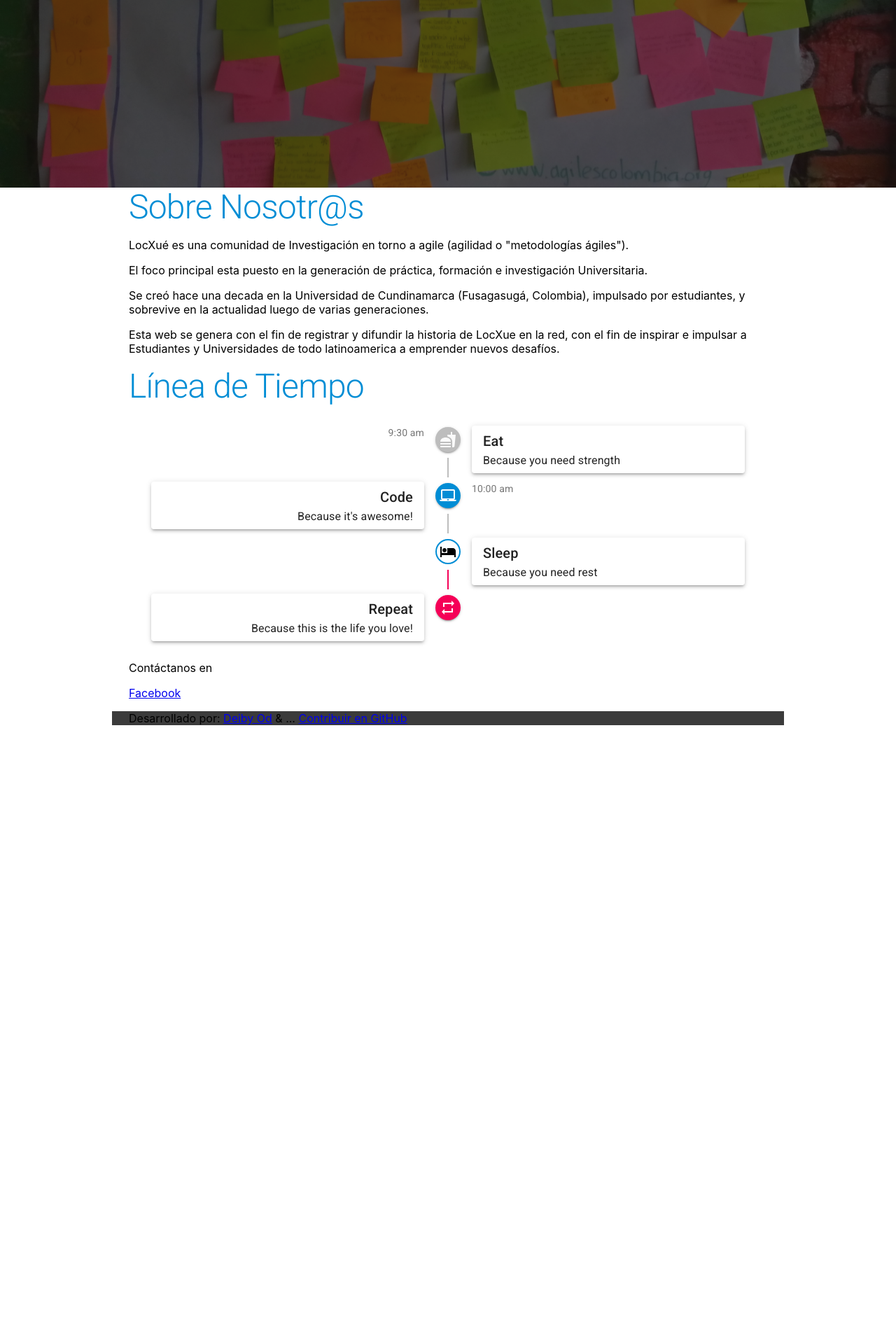
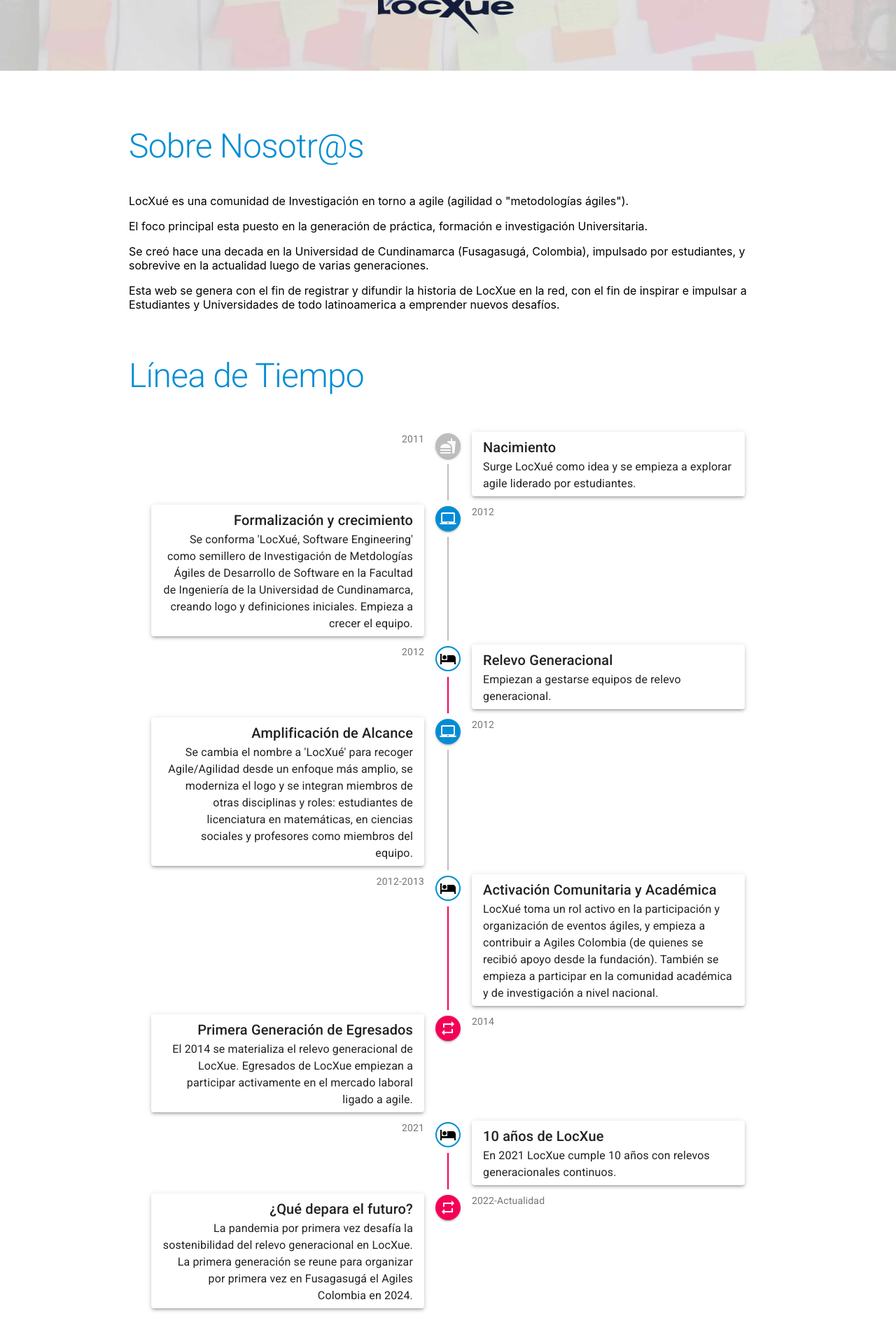
Before and after one commit to LocXue/locxue, a React (Create React App) app: page / in a window 1280 px wide. Shown: the part 280-2200 px from the top of the page at 70% size. Before the commit the page ends 1332 px from the top, so only its background shows below. Built offline with nearby package versions, Linux system fonts and the light colour scheme.

Commit message:
Functional MVP

```diff
--- a/src/App.css
+++ b/src/App.css
@@ -1,3 +1,6 @@
+.section-title {
+  padding: 1em 0 0.5em 0;
+}
 /*.App {
   text-align: center;
 }
--- a/src/App.js
+++ b/src/App.js
@@ -18,11 +18,12 @@ function App() {
       <ThemeProvider theme={theme}>
         <Header />
         <Container maxWidth="md">
-          <Typography variant="h1" color="primary">Sobre Nosotr@s</Typography>
+          <div id="about-us"></div>
+          <Typography variant="h1" className="section-title" color="primary">Sobre Nosotr@s</Typography>
           <AboutUs />
-          <Typography variant="h1" color="primary">Línea de Tiempo</Typography>
+          <div id="timeline"></div>
+          <Typography variant="h1" className="section-title" color="primary">Línea de Tiempo</Typography>
           <LocXueTimeline />
-          <ContactUs />
         </Container>
         <LocXueFooter />
       </ThemeProvider>
--- a/src/components/ButtonAppBar/ButtonAppBar.js
+++ b/src/components/ButtonAppBar/ButtonAppBar.js
@@ -27,9 +27,8 @@ export default function ButtonAppBar() {
           <Typography variant="h6" className={classes.title}>
             LocXué
           </Typography>
-          <Button color="inherit">Sobre Nosotr@s</Button>
-          <Button color="inherit">Línea de Tiempo</Button>
-          <Button color="inherit">Contactanos</Button>
+          <Button href="#about-us" color="inherit">Sobre Nosotr@s</Button>
+          <Button href="#timeline" color="inherit">Línea de Tiempo</Button>
         </Toolbar>
       </AppBar>
     </div>
--- a/src/components/Header/Header.js
+++ b/src/components/Header/Header.js
@@ -13,9 +13,6 @@ export default function Header() {
                 <Grid item xs>
                     <img className="logo-header" src={logo} />
                 </Grid>
-                <Grid item xs>
-                    Texto
-                </Grid>
             </Grid>
         </div>
     </React.Fragment>
--- a/src/components/Header/header.scss
+++ b/src/components/Header/header.scss
@@ -3,11 +3,13 @@
     background-size: cover;
 	background-repeat: no-repeat;
     background-position: center center;
-    min-height: 70vh;
+    min-height: 30vh;
     width: 100%;
     position: relative;
     margin: 0 auto;
     text-align: center;
+    padding: 3em 0;
+    margin-bottom: 2em;
 }
 .header-bg-image:before {
 	content:'';
@@ -16,11 +18,11 @@
 	bottom: 0;
 	left: 0;
 	right: 0;
-	background-color: rgba(20, 20, 20, 0.6);
+	//background-color: rgba(255, 255, 255, 0.6);
 }
 .logo-header {
     margin: 0 auto;
     padding-top: 10vh;
-    width: 30%;
+    width: 80%;
     max-width: 200px;
 }
--- a/src/components/LocXueFooter/LocXueFooter.js
+++ b/src/components/LocXueFooter/LocXueFooter.js
@@ -6,7 +6,7 @@ export default function Header() {
   return (
     <React.Fragment>
         <Container maxWidth="md" className="locxue-footer">
-            <p>Desarrollado por: <a href="http://www.deibyod.co" target="_blank">Deiby Od</a> &#38; ... <a href="https://github.com/LocXue/locxue" target="_blank">Contribuir en GitHub</a></p>
+            <p>Desarrollado por: <a href="http://www.deibyod.co" target="_blank">Deiby Od</a> &#38;  <a href="https://github.com/LocXue/locxue" target="_blank">Contribuir en GitHub</a></p>
         </Container>
     </React.Fragment>
   );
--- a/src/components/LocXueFooter/locxue-footer.scss
+++ b/src/components/LocXueFooter/locxue-footer.scss
@@ -1,3 +1,6 @@
 .locxue-footer {
-    background-color: rgba($color: #3b3b3b, $alpha: 1.0);
+    background-color: rgba($color: #fff, $alpha: 1.0);
+    text-align: center;
+    width: 100%;
+    padding-top: 1em;
 }
--- a/src/components/LocXueTimeline/LocXueTimeline.js
+++ b/src/components/LocXueTimeline/LocXueTimeline.js
@@ -32,7 +32,7 @@ export default function LocXueTimeline() {
       <TimelineItem>
         <TimelineOppositeContent>
           <Typography variant="body2" color="textSecondary">
-            9:30 am
+            2011
           </Typography>
         </TimelineOppositeContent>
         <TimelineSeparator>
@@ -44,16 +44,16 @@ export default function LocXueTimeline() {
         <TimelineContent>
           <Paper elevation={3} className={classes.paper}>
             <Typography variant="h6" component="h1">
-              Eat
+              Nacimiento
             </Typography>
-            <Typography>Because you need strength</Typography>
+            <Typography>Surge LocXué como idea y se empieza a explorar agile liderado por estudiantes.</Typography>
           </Paper>
         </TimelineContent>
       </TimelineItem>
       <TimelineItem>
         <TimelineOppositeContent>
           <Typography variant="body2" color="textSecondary">
-            10:00 am
+            2012
           </Typography>
         </TimelineOppositeContent>
         <TimelineSeparator>
@@ -65,13 +65,18 @@ export default function LocXueTimeline() {
         <TimelineContent>
           <Paper elevation={3} className={classes.paper}>
             <Typography variant="h6" component="h1">
-              Code
+              Formalización y crecimiento
             </Typography>
-            <Typography>Because it&apos;s awesome!</Typography>
+            <Typography>Se conforma 'LocXué, Software Engineering' como semillero de Investigación de Metdologías Ágiles de Desarrollo de Software en la Facultad de Ingeniería de la Universidad de Cundinamarca, creando logo y definiciones iniciales. Empieza a crecer el equipo.</Typography>
           </Paper>
         </TimelineContent>
       </TimelineItem>
       <TimelineItem>
+        <TimelineOppositeContent>
+          <Typography variant="body2" color="textSecondary">
+            2012
+          </Typography>
+        </TimelineOppositeContent>
         <TimelineSeparator>
           <TimelineDot color="primary" variant="outlined">
             <HotelIcon />
@@ -81,13 +86,60 @@ export default function LocXueTimeline() {
         <TimelineContent>
           <Paper elevation={3} className={classes.paper}>
             <Typography variant="h6" component="h1">
-              Sleep
+              Relevo Generacional
             </Typography>
-            <Typography>Because you need rest</Typography>
+            <Typography>Empiezan a gestarse equipos de relevo generacional.</Typography>
           </Paper>
         </TimelineContent>
       </TimelineItem>
       <TimelineItem>
+        <TimelineOppositeContent>
+          <Typography variant="body2" color="textSecondary">
+            2012
+          </Typography>
+        </TimelineOppositeContent>
+        <TimelineSeparator>
+          <TimelineDot color="primary">
+            <LaptopMacIcon />
+          </TimelineDot>
+          <TimelineConnector />
+        </TimelineSeparator>
+        <TimelineContent>
+          <Paper elevation={3} className={classes.paper}>
+            <Typography variant="h6" component="h1">
+              Amplificación de Alcance
+            </Typography>
+            <Typography>Se cambia el nombre a 'LocXué' para recoger Agile/Agilidad desde un enfoque más amplio, se moderniza el logo y se integran miembros de otras disciplinas y roles: estudiantes de licenciatura en matemáticas, en ciencias sociales y profesores como miembros del equipo.</Typography>
+          </Paper>
+        </TimelineContent>
+      </TimelineItem>
+      <TimelineItem>
+        <TimelineOppositeContent>
+          <Typography variant="body2" color="textSecondary">
+            2012-2013
+          </Typography>
+        </TimelineOppositeContent>
+        <TimelineSeparator>
+          <TimelineDot color="primary" variant="outlined">
+            <HotelIcon />
+          </TimelineDot>
+          <TimelineConnector className={classes.secondaryTail} />
+        </TimelineSeparator>
+        <TimelineContent>
+          <Paper elevation={3} className={classes.paper}>
+            <Typography variant="h6" component="h1">
+            Activación Comunitaria y Académica
+            </Typography>
+            <Typography>LocXué toma un rol activo en la participación y organización de eventos ágiles, y empieza a contribuir a Agiles Colombia (de quienes se recibió apoyo desde la fundación). También se empieza a participar en la comunidad académica y de investigación a nivel nacional.</Typography>
+          </Paper>
+        </TimelineContent>
+      </TimelineItem>
+      <TimelineItem>
+        <TimelineOppositeContent>
+          <Typography variant="body2" color="textSecondary">
+            2014
+          </Typography>
+        </TimelineOppositeContent>
         <TimelineSeparator>
           <TimelineDot color="secondary">
             <RepeatIcon />
@@ -96,9 +148,50 @@ export default function LocXueTimeline() {
         <TimelineContent>
           <Paper elevation={3} className={classes.paper}>
             <Typography variant="h6" component="h1">
-              Repeat
+              Primera Generación de Egresados
             </Typography>
-            <Typography>Because this is the life you love!</Typography>
+            <Typography>El 2014 se materializa el relevo generacional de LocXue. Egresados de LocXue empiezan a participar activamente en el mercado laboral ligado a agile.</Typography>
+          </Paper>
+        </TimelineContent>
+      </TimelineItem>
+      <TimelineItem>
+        <TimelineOppositeContent>
+          <Typography variant="body2" color="textSecondary">
+            2021
+          </Typography>
+        </TimelineOppositeContent>
+        <TimelineSeparator>
+          <TimelineDot color="primary" variant="outlined">
+            <HotelIcon />
+          </TimelineDot>
+          <TimelineConnector className={classes.secondaryTail} />
+        </TimelineSeparator>
+        <TimelineContent>
+          <Paper elevation={3} className={classes.paper}>
+            <Typography variant="h6" component="h1">
+              10 años de LocXue
+            </Typography>
+            <Typography>En 2021 LocXue cumple 10 años con relevos generacionales continuos.</Typography>
+          </Paper>
+        </TimelineContent>
+      </TimelineItem>
+      <TimelineItem>
+        <TimelineOppositeContent>
+          <Typography variant="body2" color="textSecondary">
+            2022-Actualidad
+          </Typography>
+        </TimelineOppositeContent>
+        <TimelineSeparator>
+          <TimelineDot color="secondary">
+            <RepeatIcon />
+          </TimelineDot>
+        </TimelineSeparator>
+        <TimelineContent>
+          <Paper elevation={3} className={classes.paper}>
+            <Typography variant="h6" component="h1">
+              ¿Qué depara el futuro?
+            </Typography>
+            <Typography>La pandemia por primera vez desafía la sostenibilidad del relevo generacional en LocXue. La primera generación se reune para organizar por primera vez en Fusagasugá el Agiles Colombia en 2024.</Typography>
           </Paper>
         </TimelineContent>
       </TimelineItem>
```
Also changed, not shown: src/components/Header/images/foto-actividad-locxue-educacion-didier-deiby.jpg.
